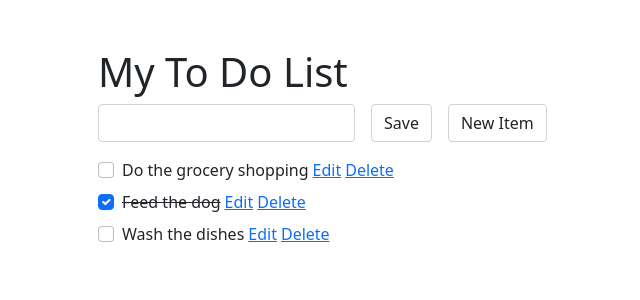
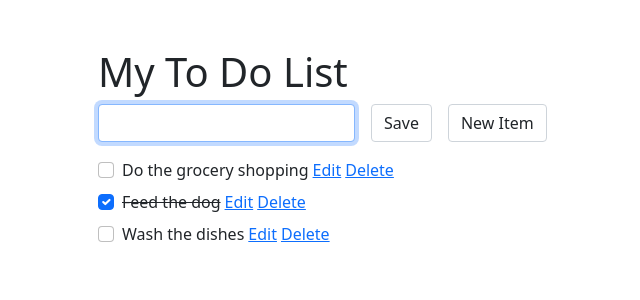
Before and after one commit to basarozogut/react-todolist, a React (Create React App) app: page / in a window 1280 px wide. Shown: the top 300 px of the page, without its empty margins (263-903 px from the left). Built offline with nearby package versions, Linux system fonts and the light colour scheme.

Commit message:
add auto focus text input at mount

```diff
--- a/src/components/TodoInput.js
+++ b/src/components/TodoInput.js
@@ -4,9 +4,15 @@ export default class TodoInput extends React.Component {
   constructor(props) {
     super(props);
 
+    this.textInput = React.createRef();
+
     this.handleUserInputChange = this.handleUserInputChange.bind(this);
     this.handleSaveClick = this.handleSaveClick.bind(this);
     this.handleNewItemClick = this.handleNewItemClick.bind(this);
+  }
+
+  componentDidMount() {
+    this.textInput.current.focus();
   }
 
   handleUserInputChange(e) {
@@ -31,6 +37,7 @@ export default class TodoInput extends React.Component {
             type="text"
             value={this.props.value}
             className="form-control"
+            ref={this.textInput}
             onChange={this.handleUserInputChange} />
         </div>
         <div className="col-auto">
```
